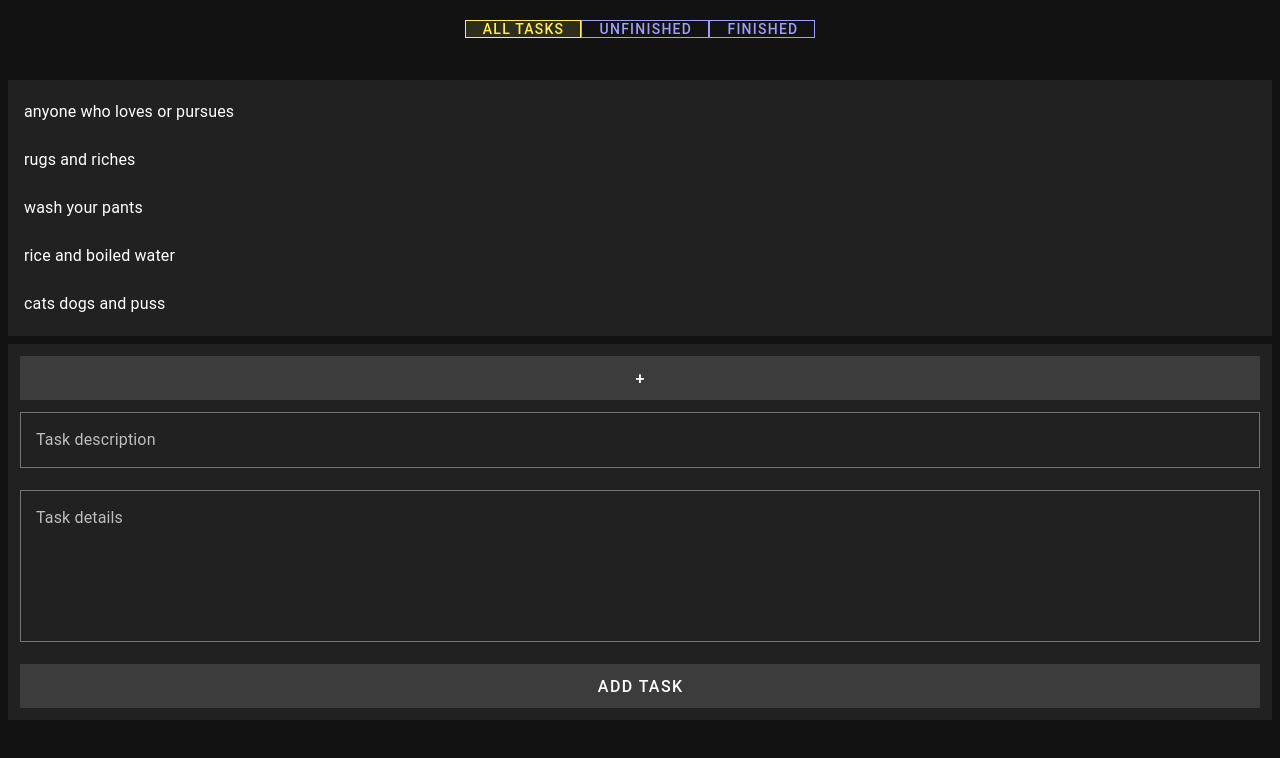
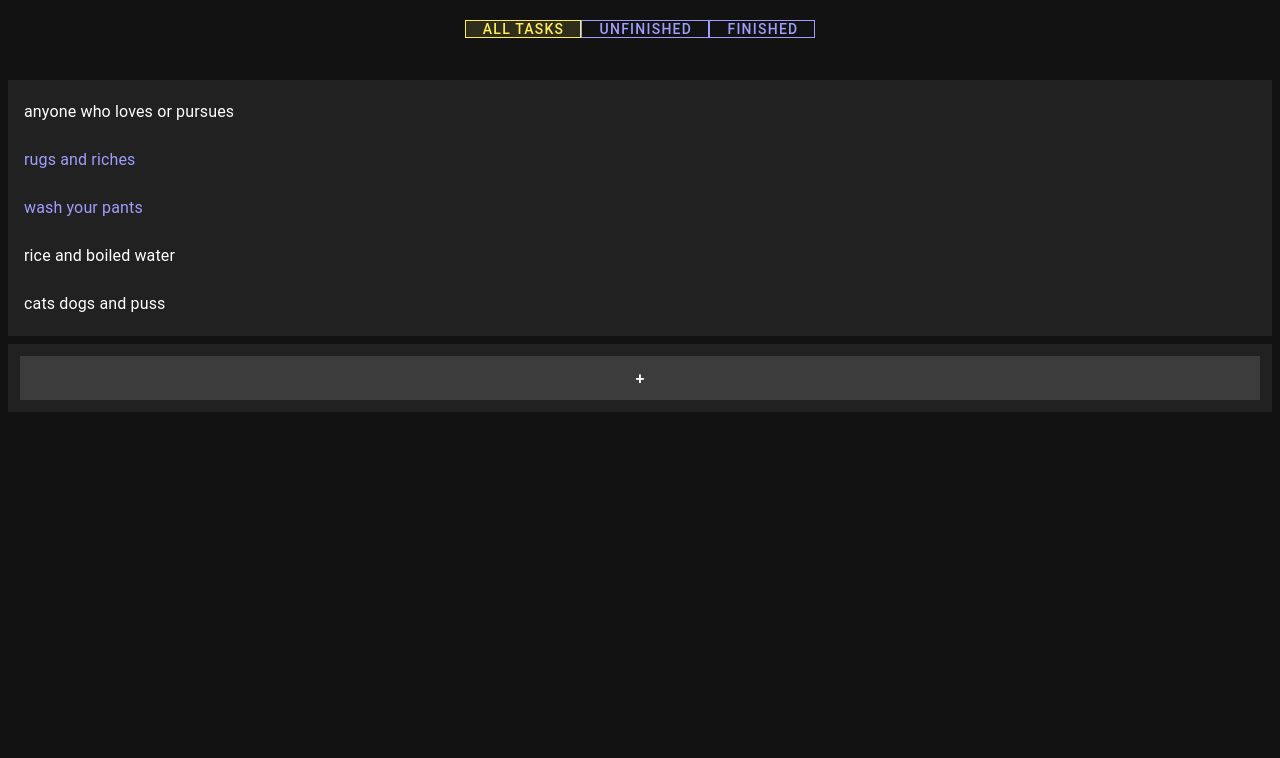
Before and after one commit to sterilija/todolistSPA, a Vue app: page / in a window 1280 px wide. Shown: the top 758 px of the page. Built offline with nearby package versions, Linux system fonts and the light colour scheme.

Commit message:
Styles update

```diff
--- a/src/assets/styles/global.scss
+++ b/src/assets/styles/global.scss
@@ -1,16 +1,26 @@
+.trans-all-0_3{
+  transition: all 0.3s;
+}
+.h-0-n{
+  height: 0;
+}
+
 .v-list-item{
-  transition: padding 0.3s, filter 0.3s;
-    .v-list-item-title{
-      //max-width: 75%;
-    };
+  transition: padding 0.3s, color 0.15s;
+
     .v-list-item-subtitle{
-      //max-width: 75%;
-      display: none;
+      filter: opacity(0);
+      height: 0;
+      transition: filter 0.3s, height 0.3s;
       grid-column-start: 1;
       grid-column-end: 2;
+      word-wrap: normal;
     };
     .tasklist_itm_toolbar{
-      display: none;
+      display: flex;
+      height: 0;
+      filter: opacity(0);
+      transition: all 0.3s;
       justify-content: space-around;
       align-items: center;
       grid-row-start: 1;
@@ -33,10 +43,14 @@
   &:hover, &:focus, &:active{
     padding: 8px 16px 8px 20px !important;
     .v-list-item-subtitle{
-      display: flow-root;
+      filter: opacity(1);
+      height: 28px;
+      //max-height: 100px;
+      overflow-y: auto;
     }
     .tasklist_itm_toolbar{
-      display: flex;
+      height: 54px;
+      filter: opacity(1);
     }
   }
   .v-list-item__content{
@@ -45,3 +59,8 @@
     grid-template-columns: 75% 25%;
   }
 }
+
+.tasklist_itm-finished{
+  color: rgb(158, 158, 255);
+  //border-color: rgb(158, 158, 255);
+}
```
